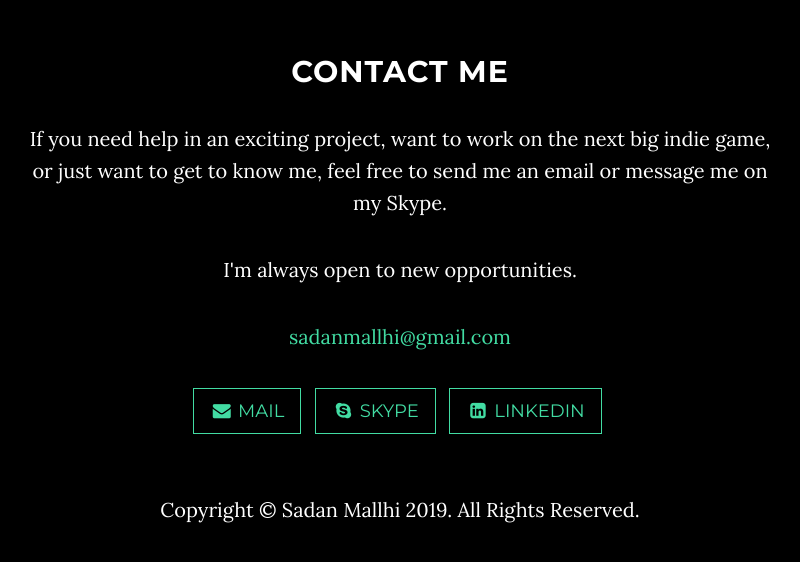
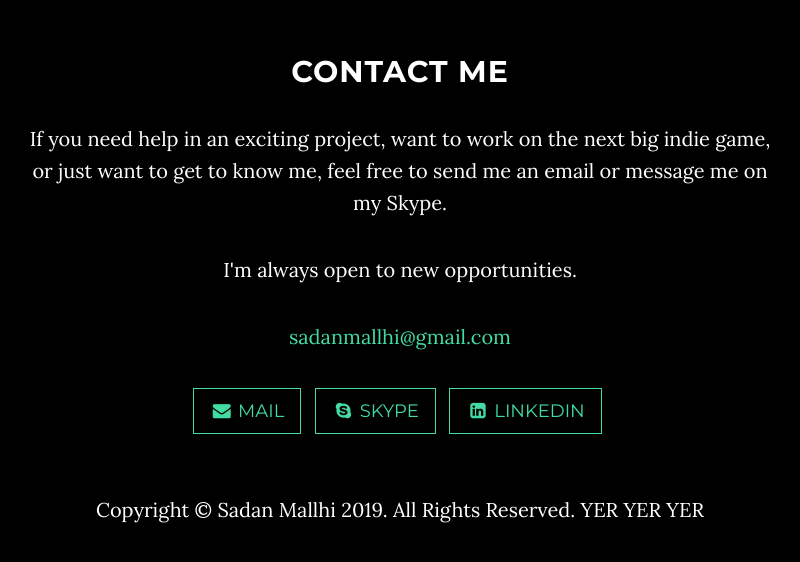
Before and after one commit to MrPlumbum82/portfolio, a website: page web/index.html in a window 1280 px wide. Shown: the part 2488-3050 px from the top of the page, without its empty margins (240-1040 px from the left). Drawn offline with nearby package versions, Linux system fonts and the light colour scheme.

Commit message:
testing auto deploy with changes

```diff
--- a/web/index.html
+++ b/web/index.html
@@ -270,7 +270,7 @@
         <footer>
             <div class="container text-center">
                 <p>
-                    Copyright © Sadan Mallhi 2019. All Rights Reserved.
+                    Copyright © Sadan Mallhi 2019. All Rights Reserved. YER YER YER
                 </p>
             </div>
         </footer>
```
Also changed, not shown: 1 other file.
